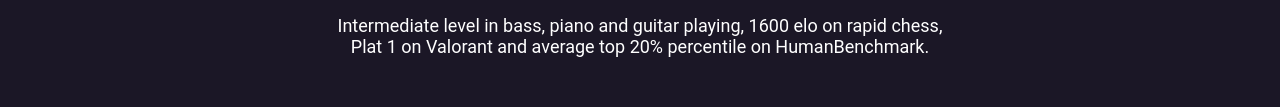
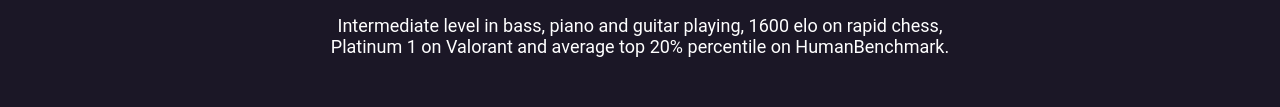
Before and after one commit to NathanRazaf/Personal-Portfolio, a website built with webpack: page dist/index.html in a window 1280 px wide. Shown: the part 782-889 px from the top of the page. Built offline with nearby package versions, Linux system fonts and the light colour scheme.

```diff
--- a/dist/index.html
+++ b/dist/index.html
@@ -32,7 +32,7 @@
     <div class="bio" id="about">
         <h2>About <span class="purple">Me</span></h2>
         <p>I'm very passionate and focused on everything I do. I appreciate teamwork, and collaborating is one of my key strengths. I'm also a fast and efficient learner, thriving to excel immediately at every challenge I'm up against.</p>
-        <p>Intermediate level in bass, piano and guitar playing, 1600 elo on rapid chess, Plat 1 on Valorant and average top 20% percentile on HumanBenchmark.</p>
+        <p>Intermediate level in bass, piano and guitar playing, 1600 elo on rapid chess, Platinum 1 on Valorant and average top 20% percentile on HumanBenchmark.</p>
     </div>
     <h2 id="projects">My <span class="purple">Projects</span></h2>
     <div class="projects">
```
